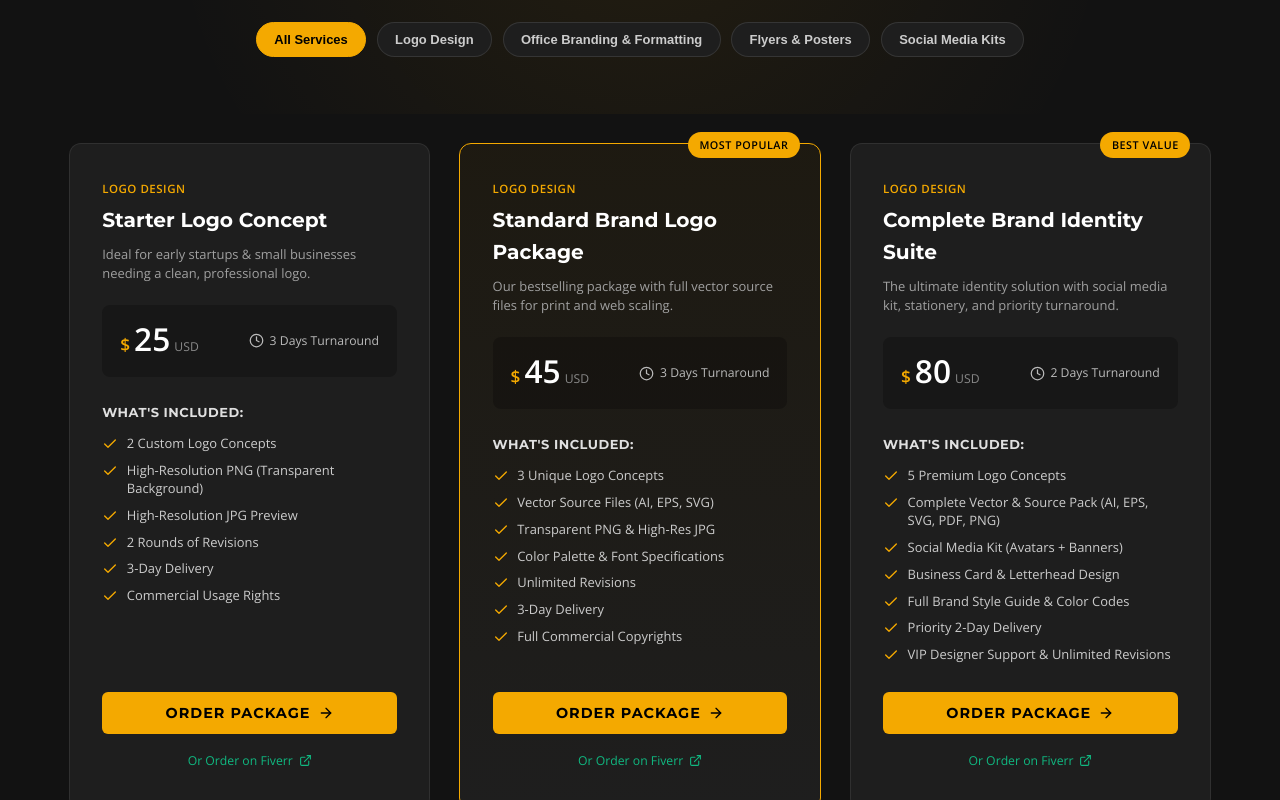
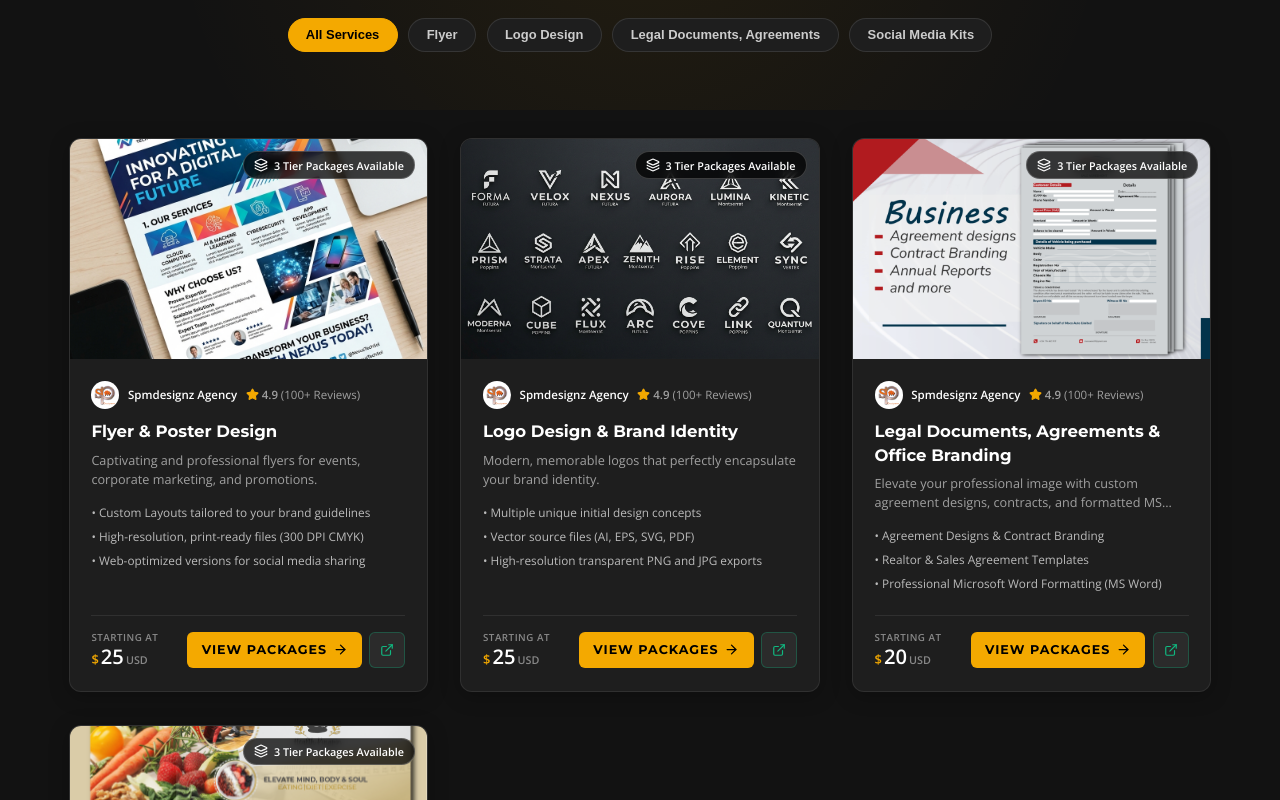
Before and after one commit to MucheruElijah/spmdesignz-website, a React (Vite) app: page /store in a window 1280 px wide. Shown: the part 360-1160 px from the top of the page. Built offline with nearby package versions, Linux system fonts and the light colour scheme.

Commit message:
Fix asset paths

```diff
--- a/src/pages/Store.css
+++ b/src/pages/Store.css
@@ -25,7 +25,7 @@
 }
 
 .store-hero h1 {
-  font-size: 3rem;
+  font-size: 2.8rem;
   margin-bottom: 1rem;
   color: #fff;
 }
@@ -70,190 +70,233 @@
   color: #000;
 }
 
-/* Grid Section */
+/* =========================================================================
+   Gigs Catalog Grid
+   ========================================================================= */
 .store-grid-section {
   margin-top: 2rem;
 }
 
-.store-grid {
+.gig-catalog-grid {
   display: grid;
-  grid-template-columns: repeat(auto-fill, minmax(320px, 1fr));
-  gap: 2rem;
+  grid-template-columns: repeat(auto-fill, minmax(340px, 1fr));
+  gap: 2.25rem;
 }
 
-.package-card {
+.gig-card {
   background-color: var(--surface-color, #1e1e1e);
   border: 1px solid rgba(255, 255, 255, 0.08);
   border-radius: 12px;
-  padding: 2.25rem;
+  overflow: hidden;
   display: flex;
   flex-direction: column;
-  position: relative;
   transition: all 0.3s ease;
+  box-shadow: 0 4px 20px rgba(0, 0, 0, 0.25);
 }
 
-.package-card:hover {
+.gig-card:hover {
   transform: translateY(-6px);
   border-color: rgba(244, 169, 0, 0.4);
   box-shadow: 0 12px 30px rgba(0, 0, 0, 0.5);
 }
 
-.recommended-card {
-  border-color: var(--primary-color, #F4A900);
-  background: linear-gradient(180deg, rgba(244, 169, 0, 0.05) 0%, var(--surface-color, #1e1e1e) 100%);
+/* Image Cover */
+.gig-image-wrapper {
+  position: relative;
+  width: 100%;
+  height: 220px;
+  background-color: #0c0c0e;
+  display: block;
+  overflow: hidden;
 }
 
-.package-badge-tag {
-  position: absolute;
-  top: -12px;
-  right: 20px;
-  background-color: var(--primary-color, #F4A900);
-  color: #000;
-  font-size: 0.75rem;
-  font-weight: 800;
-  text-transform: uppercase;
-  padding: 0.3rem 0.8rem;
-  border-radius: 20px;
-  letter-spacing: 0.5px;
+.gig-cover-image {
+  width: 100%;
+  height: 100%;
+  object-fit: cover;
+  transition: transform 0.4s ease;
 }
 
-.package-header {
-  margin-bottom: 1.5rem;
+.gig-card:hover .gig-cover-image {
+  transform: scale(1.05);
 }
 
-.package-cat-label {
-  font-size: 0.8rem;
-  text-transform: uppercase;
-  color: var(--primary-color, #F4A900);
-  font-weight: 700;
-  letter-spacing: 0.5px;
+.gig-image-overlay {
+  position: absolute;
+  top: 12px;
+  right: 12px;
 }
 
-.package-title {
-  font-size: 1.4rem;
-  margin: 0.3rem 0 0.6rem;
+.gig-overlay-badge {
+  display: flex;
+  align-items: center;
+  gap: 0.4rem;
+  background-color: rgba(0, 0, 0, 0.75);
+  backdrop-filter: blur(4px);
   color: #fff;
+  font-size: 0.75rem;
+  font-weight: 700;
+  padding: 0.3rem 0.7rem;
+  border-radius: 20px;
+  border: 1px solid rgba(255, 255, 255, 0.2);
 }
 
-.package-desc {
-  font-size: 0.9rem;
+/* Card Body */
+.gig-card-body {
+  padding: 1.5rem;
+  display: flex;
+  flex-direction: column;
+  flex-grow: 1;
+}
+
+.gig-seller-header {
+  display: flex;
+  align-items: center;
+  gap: 0.6rem;
+  margin-bottom: 0.8rem;
+}
+
+.gig-avatar {
+  width: 28px;
+  height: 28px;
+  border-radius: 50%;
+}
+
+.gig-seller-details {
+  display: flex;
+  align-items: center;
+  gap: 0.6rem;
+  font-size: 0.8rem;
+}
+
+.gig-author-name {
+  color: #fff;
+  font-weight: 600;
+}
+
+.gig-rating-score {
+  display: flex;
+  align-items: center;
+  gap: 0.2rem;
+  color: var(--text-secondary, #a0a0a0);
+}
+
+.gig-title {
+  font-size: 1.15rem;
+  margin: 0 0 0.5rem;
+  line-height: 1.4;
+}
+
+.gig-title a {
+  color: #fff;
+  text-decoration: none;
+  transition: color 0.2s ease;
+}
+
+.gig-title a:hover {
+  color: var(--primary-color, #F4A900);
+}
+
+.gig-summary {
+  font-size: 0.88rem;
   color: var(--text-secondary, #a0a0a0);
   line-height: 1.5;
-  margin: 0;
+  margin-bottom: 1rem;
+  display: -webkit-box;
+  -webkit-line-clamp: 2;
+  -webkit-box-orient: vertical;
+  overflow: hidden;
 }
 
-.package-price-box {
-  background-color: rgba(0, 0, 0, 0.25);
-  border-radius: 8px;
-  padding: 1.25rem;
-  margin-bottom: 1.75rem;
+.gig-features-list {
+  list-style: none;
+  padding: 0;
+  margin: 0 0 1.5rem 0;
+  display: flex;
+  flex-direction: column;
+  gap: 0.35rem;
+  font-size: 0.82rem;
+  color: #bbb;
+  flex-grow: 1;
+}
+
+/* Card Footer */
+.gig-card-footer {
+  border-top: 1px solid rgba(255, 255, 255, 0.08);
+  padding-top: 1rem;
   display: flex;
   justify-content: space-between;
   align-items: center;
 }
 
-.price-number {
+.gig-starting-price {
+  display: flex;
+  flex-direction: column;
+}
+
+.starting-label {
+  font-size: 0.68rem;
+  color: #888;
+  font-weight: 700;
+  letter-spacing: 0.5px;
+}
+
+.price-tag {
   display: flex;
   align-items: baseline;
   color: #fff;
 }
 
-.price-number .currency {
-  font-size: 1.2rem;
+.price-tag .currency {
+  font-size: 0.9rem;
   color: var(--primary-color, #F4A900);
   font-weight: 700;
 }
 
-.price-number .amount {
-  font-size: 2.2rem;
+.price-tag .val {
+  font-size: 1.4rem;
   font-weight: 800;
   line-height: 1;
-  margin: 0 4px;
+  margin: 0 2px;
 }
 
-.price-number .period {
-  font-size: 0.85rem;
+.price-tag .currency-unit {
+  font-size: 0.75rem;
   color: #888;
 }
 
-.delivery-time {
+.gig-action-btns {
   display: flex;
   align-items: center;
-  gap: 0.4rem;
-  font-size: 0.85rem;
-  color: #bbb;
+  gap: 0.5rem;
 }
 
-.package-deliverables {
-  flex-grow: 1;
-  margin-bottom: 2rem;
+.btn-view-gig {
+  display: inline-flex;
+  align-items: center;
+  gap: 0.4rem;
+  padding: 0.55rem 1rem;
+  font-size: 0.88rem;
+  font-weight: 700;
+  border-radius: 6px;
 }
 
-.package-deliverables h4 {
-  font-size: 0.9rem;
-  color: #e0e0e0;
-  margin-bottom: 0.8rem;
-  text-transform: uppercase;
-  letter-spacing: 0.5px;
+.btn-gig-fiverr {
+  display: inline-flex;
+  align-items: center;
+  justify-content: center;
+  background-color: rgba(255, 255, 255, 0.06);
+  color: #10b981;
+  border: 1px solid rgba(16, 185, 129, 0.3);
+  width: 36px;
+  height: 36px;
+  border-radius: 6px;
+  transition: all 0.2s ease;
 }
 
-.package-deliverables ul {
-  list-style: none;
-  padding: 0;
-  margin: 0;
-  display: flex;
-  flex-direction: column;
-  gap: 0.6rem;
-}
-
-.package-deliverables li {
-  display: flex;
-  align-items: flex-start;
-  gap: 0.6rem;
-  font-size: 0.9rem;
-  color: #ccc;
-  line-height: 1.4;
-}
-
-.check-icon {
-  color: var(--primary-color, #F4A900);
-  flex-shrink: 0;
-  margin-top: 2px;
-}
-
-.package-actions {
-  display: flex;
-  flex-direction: column;
-  gap: 0.75rem;
-}
-
-.btn-order-direct {
-  width: 100%;
-  padding: 0.85rem;
-  font-size: 1rem;
-  display: flex;
-  align-items: center;
-  justify-content: center;
-  gap: 0.5rem;
-  border-radius: 6px;
-  font-weight: 700;
-}
-
-.btn-order-fiverr {
-  display: flex;
-  align-items: center;
-  justify-content: center;
-  gap: 0.4rem;
-  font-size: 0.85rem;
-  color: #10b981;
-  text-decoration: none;
-  padding: 0.4rem;
-  transition: color 0.2s ease;
-}
-
-.btn-order-fiverr:hover {
-  color: #34d399;
-  text-decoration: underline;
+.btn-gig-fiverr:hover {
+  background-color: #10b981;
+  color: #000;
 }
 
 /* Trust Section */
@@ -289,7 +332,7 @@
   .store-hero h1 {
     font-size: 2.2rem;
   }
-  .store-grid {
+  .gig-catalog-grid {
     grid-template-columns: 1fr;
   }
 }
--- a/src/pages/Store.jsx
+++ b/src/pages/Store.jsx
@@ -1,110 +1,129 @@
 import React, { useState } from 'react';
-import { storeCategories, storePackages } from '../data/storeProducts';
-import OrderModal from '../components/OrderModal';
-import { Check, Clock, Sparkles, Shield, Zap, MessageSquare, ArrowRight, ExternalLink } from 'lucide-react';
+import { Link } from 'react-router-dom';
+import { servicesData } from '../data/services';
+import { Star, ArrowRight, Shield, Zap, MessageSquare, Sparkles, ExternalLink, Clock, Layers } from 'lucide-react';
 import './Store.css';
 
 function Store() {
   const [activeCategory, setActiveCategory] = useState('all');
-  const [selectedPackage, setSelectedPackage] = useState(null);
-  const [isModalOpen, setIsModalOpen] = useState(false);
 
-  const filteredPackages = activeCategory === 'all'
-    ? storePackages
-    : storePackages.filter(p => p.categoryId === activeCategory);
-
-  const handleOpenOrder = (pkg) => {
-    setSelectedPackage(pkg);
-    setIsModalOpen(true);
-  };
+  const filteredServices = activeCategory === 'all'
+    ? servicesData
+    : servicesData.filter(s => s.id === activeCategory);
 
   return (
     <main className="store-page">
-      {/* Hero Header */}
+      {/* Hero Section */}
       <section className="store-hero">
         <div className="container">
           <div className="store-hero-badge">
-            <Sparkles size={16} /> Transparent Pricing • Instant Order Onboarding
+            <Sparkles size={16} /> Official Service Catalog &amp; Gigs
           </div>
-          <h1>Design Packages &amp; Service Store</h1>
+          <h1>Explore Design Gigs &amp; Services</h1>
           <p className="store-hero-desc">
-            Choose a tailored design package, submit your brief &amp; files in 60 seconds, and watch our team craft your brand assets with a live countdown timer.
+            Browse our top-rated design services, compare Basic, Standard &amp; Premium packages, and get your project delivered on time with a live countdown timer.
           </p>
 
-          {/* Category Filter Pills */}
+          {/* Filter Pills */}
           <div className="store-filter-bar">
-            {storeCategories.map(cat => (
             <button
-                key={cat.id}
-                className={`filter-pill ${activeCategory === cat.id ? 'active' : ''}`}
-                onClick={() => setActiveCategory(cat.id)}
+              className={`filter-pill ${activeCategory === 'all' ? 'active' : ''}`}
+              onClick={() => setActiveCategory('all')}
             >
-                {cat.name}
+              All Services
+            </button>
+            {servicesData.map(s => (
+              <button
+                key={s.id}
+                className={`filter-pill ${activeCategory === s.id ? 'active' : ''}`}
+                onClick={() => setActiveCategory(s.id)}
+              >
+                {s.title.split('&')[0].trim()}
               </button>
             ))}
           </div>
         </div>
       </section>
 
-      {/* Package Grid */}
+      {/* Gigs Catalog Grid */}
       <section className="store-grid-section container">
-        <div className="store-grid">
-          {filteredPackages.map(pkg => (
-            <div
-              key={pkg.id}
-              className={`package-card ${pkg.recommended ? 'recommended-card' : ''}`}
-            >
-              {pkg.badge && (
-                <div className="package-badge-tag">{pkg.badge}</div>
-              )}
+        <div className="gig-catalog-grid">
+          {filteredServices.map(service => {
+            const minPrice = service.packages?.basic?.price || 25;
+            const primaryImage = service.portfolioImages?.[0] || '/portfolio_flyer_design.jpg';
 
-              <div className="package-header">
-                <span className="package-cat-label">{pkg.categoryName}</span>
-                <h3 className="package-title">{pkg.title}</h3>
-                <p className="package-desc">{pkg.shortDescription}</p>
+            return (
+              <div key={service.id} className="gig-card">
+                {/* Image Showcase Container */}
+                <Link to={`/service/${service.id}`} className="gig-image-wrapper">
+                  <img
+                    src={primaryImage}
+                    alt={service.title}
+                    className="gig-cover-image"
+                  />
+                  <div className="gig-image-overlay">
+                    <span className="gig-overlay-badge">
+                      <Layers size={14} /> 3 Tier Packages Available
+                    </span>
                   </div>
+                </Link>
 
-              <div className="package-price-box">
-                <div className="price-number">
-                  <span className="currency">$</span>
-                  <span className="amount">{pkg.price}</span>
-                  <span className="period">USD</span>
-                </div>
-                <div className="delivery-time">
-                  <Clock size={15} /> {pkg.deliveryDays} Days Turnaround
+                {/* Card Body */}
+                <div className="gig-card-body">
+                  {/* Seller Meta Header */}
+                  <div className="gig-seller-header">
+                    <img src="/logo.png" alt="Spmdesignz" className="gig-avatar" />
+                    <div className="gig-seller-details">
+                      <span className="gig-author-name">Spmdesignz Agency</span>
+                      <span className="gig-rating-score">
+                        <Star size={13} fill="#F4A900" color="#F4A900" /> <strong>4.9</strong> (100+ Reviews)
+                      </span>
                     </div>
                   </div>
 
-              <div className="package-deliverables">
-                <h4>What's Included:</h4>
-                <ul>
-                  {pkg.deliverables.map((item, idx) => (
-                    <li key={idx}>
-                      <Check size={16} className="check-icon" />
-                      <span>{item}</span>
-                    </li>
+                  {/* Title & Short Description */}
+                  <h3 className="gig-title">
+                    <Link to={`/service/${service.id}`}>{service.title}</Link>
+                  </h3>
+                  <p className="gig-summary">{service.shortDescription}</p>
+
+                  {/* Highlights Checklist */}
+                  <ul className="gig-features-list">
+                    {service.features.slice(0, 3).map((feat, idx) => (
+                      <li key={idx}>• {feat}</li>
                     ))}
                   </ul>
+
+                  {/* Pricing & Footer Actions */}
+                  <div className="gig-card-footer">
+                    <div className="gig-starting-price">
+                      <span className="starting-label">STARTING AT</span>
+                      <div className="price-tag">
+                        <span className="currency">$</span>
+                        <span className="val">{minPrice}</span>
+                        <span className="currency-unit">USD</span>
+                      </div>
                     </div>
 
-              <div className="package-actions">
-                <button
-                  className="btn btn-primary btn-order-direct"
-                  onClick={() => handleOpenOrder(pkg)}
-                >
-                  Order Package <ArrowRight size={16} />
-                </button>
+                    <div className="gig-action-btns">
+                      <Link to={`/service/${service.id}`} className="btn btn-primary btn-view-gig">
+                        View Packages <ArrowRight size={15} />
+                      </Link>
                       <a
-                  href={pkg.fiverrLink}
+                        href={service.fiverrUrl || 'https://www.fiverr.com/s/rEV65Gy'}
                         target="_blank"
                         rel="noopener noreferrer"
-                  className="btn-order-fiverr"
+                        className="btn-gig-fiverr"
+                        title="View on Fiverr"
                       >
-                  Or Order on Fiverr <ExternalLink size={13} />
+                        <ExternalLink size={14} />
                       </a>
                     </div>
                   </div>
-          ))}
+                </div>
+              </div>
+            );
+          })}
         </div>
       </section>
 
@@ -113,7 +132,7 @@ function Store() {
         <div className="trust-grid">
           <div className="trust-item">
             <Shield size={32} color="var(--primary-color)" />
-            <h4>100% Money-Back Guarantee</h4>
+            <h4>100% Satisfaction Guarantee</h4>
             <p>We revise your designs until you are thrilled with the final result. Zero risk.</p>
           </div>
           <div className="trust-item">
@@ -128,13 +147,6 @@ function Store() {
           </div>
         </div>
       </section>
-
-      {/* Order Modal Component */}
-      <OrderModal
-        pkg={selectedPackage}
-        isOpen={isModalOpen}
-        onClose={() => setIsModalOpen(false)}
-      />
     </main>
   );
 }
```
Lines whose indentation alone changed are shown as unchanged.
